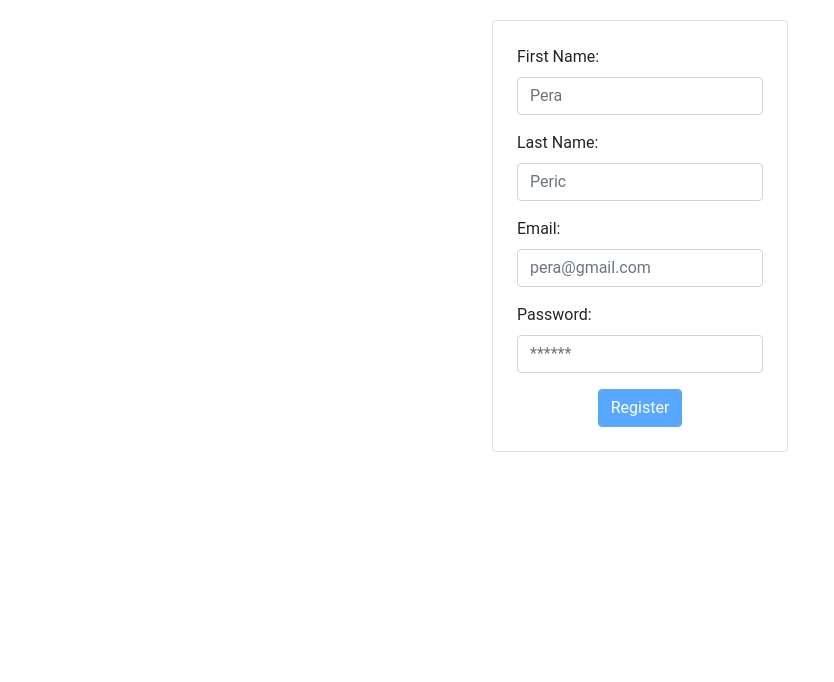
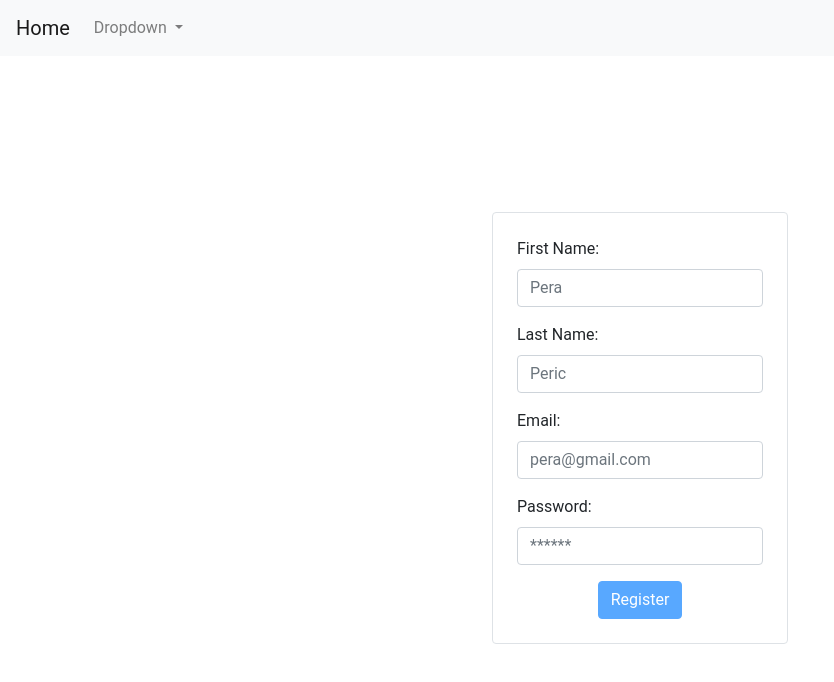
Before and after one commit to Jovan3105/Praksa2024LionEight, an Angular app in the folder FE/: page /register in a window 1280 px wide. Shown: the top 682 px of the page, without its empty margins (0-834 px from the left). Built offline with nearby package versions, Linux system fonts and the light colour scheme.

Commit message:
Logout bug: localStorage is not defined

```diff
--- a/FE/src/app/app.component.html
+++ b/FE/src/app/app.component.html
@@ -1,4 +1,5 @@
 <div class="main-container">
+  <app-nav-bar></app-nav-bar>
   <div class="main-body">
     <router-outlet></router-outlet>
   </div>
--- a/FE/src/app/app.component.ts
+++ b/FE/src/app/app.component.ts
@@ -1,12 +1,13 @@
 import { Component } from '@angular/core';
 import { RouterOutlet } from '@angular/router';
+import { NavBarComponent } from './shared/components/nav-bar/nav-bar.component';
 
 @Component({
   selector: 'app-root',
   standalone: true,
-  imports: [RouterOutlet],
+  imports: [RouterOutlet, NavBarComponent],
   templateUrl: './app.component.html',
-  styleUrl: './app.component.css'
+  styleUrl: './app.component.css',
 })
 export class AppComponent {
   title = 'FE';
--- /dev/null
+++ b/FE/src/app/shared/components/nav-bar/nav-bar.component.html
@@ -0,0 +1,33 @@
+<nav class="navbar navbar-expand-lg navbar-light bg-light d-flex">
+  <div><a class="navbar-brand" href="#">Home</a></div>
+  <div class="collapse navbar-collapse justify-content-end">
+    <ul class="navbar-nav mr-auto">
+      <li class="nav-item dropdown">
+        <a
+          class="nav-link dropdown-toggle"
+          href="#"
+          id="navbarDropdown"
+          role="button"
+          data-toggle="dropdown"
+          aria-haspopup="true"
+          aria-expanded="false"
+        >
+          Dropdown
+        </a>
+        <div class="dropdown-menu" aria-labelledby="navbarDropdown">
+          <ng-container
+            *ngIf="authService.isLoggedIn() | isLoggedIn; else logoutTmpl"
+          >
+            <a class="dropdown-item" (click)="logout()">Logout</a>
+          </ng-container>
+          <ng-template #logoutTmpl>
+            <div>
+              <a class="dropdown-item" href="/login">Login</a>
+              <a class="dropdown-item" href="/register">Register</a>
+            </div>
+          </ng-template>
+        </div>
+      </li>
+    </ul>
+  </div>
+</nav>
--- /dev/null
+++ b/FE/src/app/shared/components/nav-bar/nav-bar.component.ts
@@ -0,0 +1,28 @@
+import { Component, inject, OnInit } from '@angular/core';
+import { AuthService } from '../../services/auth.service';
+import { Router } from '@angular/router';
+import { CommonModule, NgIf } from '@angular/common';
+import { IsLoggedInPipe } from '../../../shared/pipes/is-logged-in.pipe';
+
+@Component({
+  selector: 'app-nav-bar',
+  standalone: true,
+  imports: [NgIf, CommonModule, IsLoggedInPipe],
+  templateUrl: './nav-bar.component.html',
+  styleUrl: './nav-bar.component.css',
+})
+export class NavBarComponent implements OnInit {
+  authService = inject(AuthService);
+  isLoggedIn = false;
+
+  constructor(private router: Router) {}
+
+  ngOnInit(): void {
+    this.isLoggedIn = this.authService.isLoggedIn();
+  }
+
+  logout(): void {
+    localStorage.removeItem('User');
+    this.router.navigate(['/login']);
+  }
+}
--- /dev/null
+++ b/FE/src/app/shared/pipes/is-logged-in.pipe.ts
@@ -0,0 +1,11 @@
+import { Pipe, PipeTransform } from '@angular/core';
+
+@Pipe({
+  name: 'isLoggedIn',
+  standalone: true,
+})
+export class IsLoggedInPipe implements PipeTransform {
+  transform(value: boolean): boolean {
+    return value;
+  }
+}
--- a/FE/src/app/shared/services/auth.service.ts
+++ b/FE/src/app/shared/services/auth.service.ts
@@ -31,7 +31,7 @@ export class AuthService implements IAuthService {
   }
 
   isLoggedIn(): boolean {
-    const user = localStorage.getItem('User');
+    const user = localStorage ? localStorage.getItem('User') : null;
     if (user == null) return false;
     return true;
   }
```
Also changed, not shown: FE/src/app/shared/components/nav-bar/nav-bar.component.css (added), 2 other files (tests, documents, lock files or other folders).
